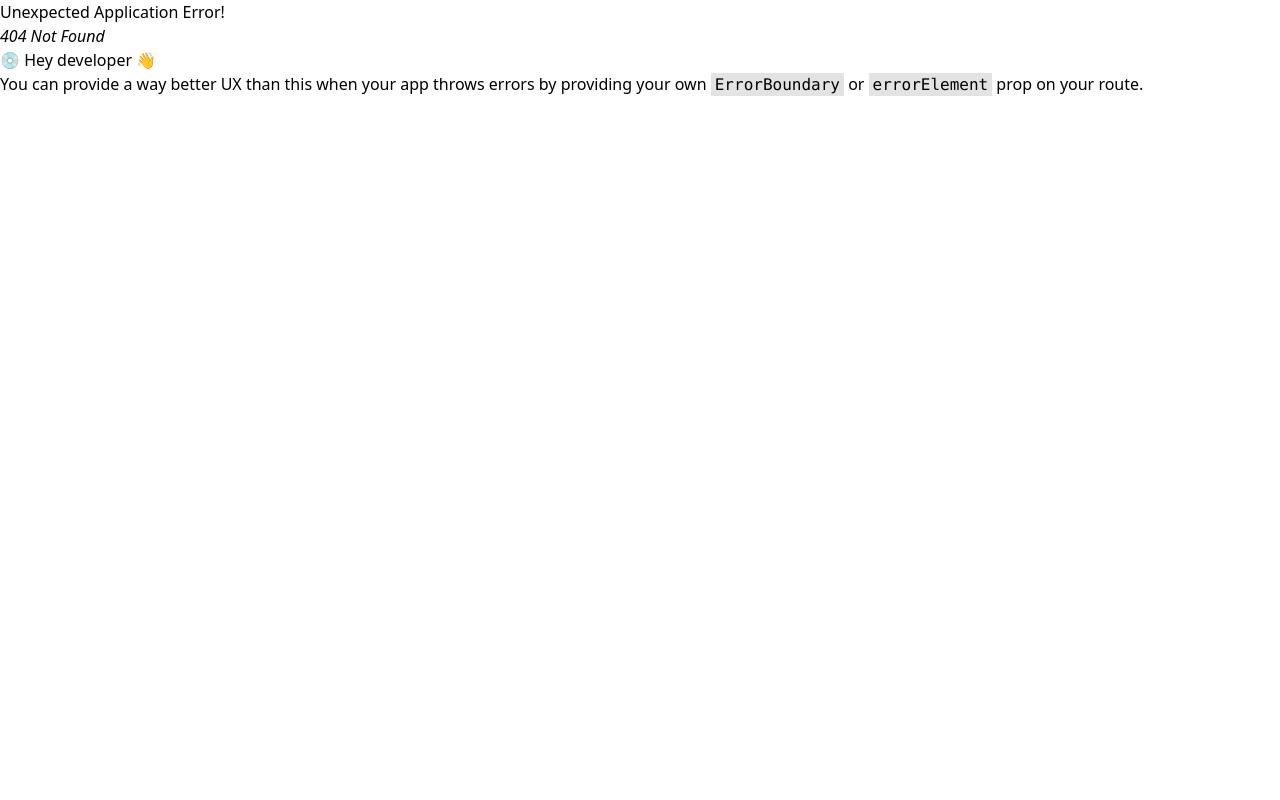
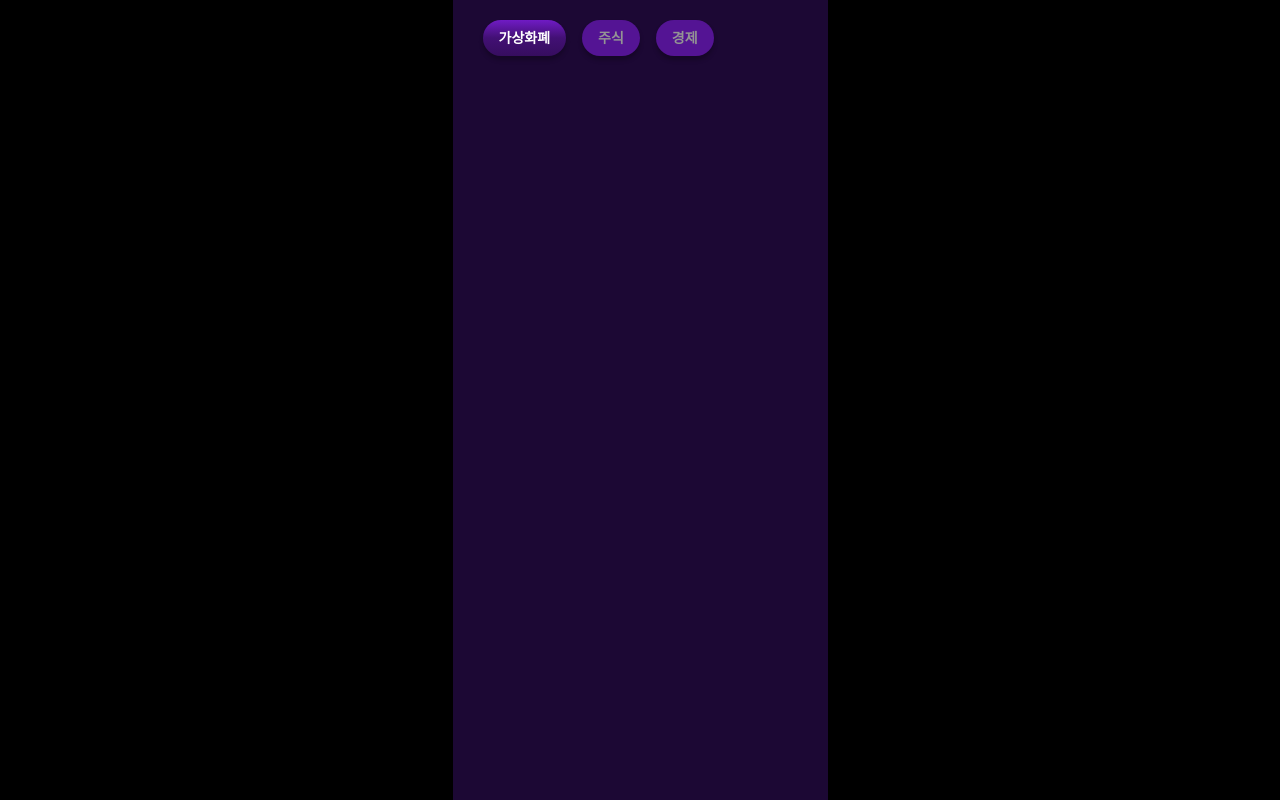
Before and after one commit to Chaemin-L/bitrics_FE, a React (Create React App) app: page /news in a window 1280 px wide. Before the commit this address had no page. Built offline with nearby package versions, Linux system fonts and the light colour scheme.

Commit message:
feat: FilteringHeader 마크업 구현

```diff
--- /dev/null
+++ b/src/components/news/FilteringHeader.tsx
@@ -0,0 +1,32 @@
+import { Dispatch, SetStateAction } from "react";
+import clsx from "clsx";
+
+interface Props {
+  keywords: { key: string; label: string }[];
+  selected: string;
+  setSelected: Dispatch<SetStateAction<string>>;
+}
+const FilteringHeader = (props: Props) => {
+  const { keywords, selected, setSelected } = props;
+
+  return (
+    <div className="flex flex-row gap-4 flex-wrap">
+      {keywords.map((keyword) => (
+        <div
+          key={keyword.key}
+          className={clsx(
+            `rounded-[20px] w-fit  px-4 py-2 shadow-sm  text-sm cursor-pointer  font-bold   `,
+            keyword.key === selected
+              ? "from-purple-400 via-[#421074] to-[#360D5F] bg-gradient-to-b text-white"
+              : "text-contrast-300 bg-purple-500"
+          )}
+          onClick={() => setSelected(keyword.key)}
+        >
+          {keyword.label}
+        </div>
+      ))}
+    </div>
+  );
+};
+
+export default FilteringHeader;
--- a/src/layouts/global.tsx
+++ b/src/layouts/global.tsx
@@ -2,9 +2,11 @@ import { Outlet } from "react-router-dom";
 
 const GlobalLayout = () => {
   return (
-    <>
-      <Outlet />
-    </>
+    <div className="bg-black h-screen ">
+      <div className="max-w-[375px] m-auto px-[30px] py-5 bg-purple-700 h-full overflow-x-hidden">
+        <Outlet />
+      </div>
+    </div>
   );
 };
 
--- a/src/pages/Landing/index.tsx
+++ b/src/pages/Landing/index.tsx
@@ -1,4 +1,4 @@
-import Test from "@/components/Landing/test";
+import Test from "@/components/landing/test";
 
 const LandingPage = () => {
   return (
--- /dev/null
+++ b/src/pages/news/index.tsx
@@ -0,0 +1,22 @@
+import FilteringHeader from "@/components/news/FilteringHeader";
+import { useState } from "react";
+
+const NewsPage = () => {
+  const [selected, setSelected] = useState("crypto");
+  const keywords = [
+    { key: "crypto", label: "가상화폐" },
+    { key: "stock", label: "주식" },
+    { key: "economy", label: "경제" },
+  ];
+  return (
+    <div>
+      <FilteringHeader
+        keywords={keywords}
+        selected={selected}
+        setSelected={setSelected}
+      />
+    </div>
+  );
+};
+
+export default NewsPage;
--- a/src/style/global.css
+++ b/src/style/global.css
@@ -1 +1,10 @@
 /** global 스타일링 */
+:root,
+* {
+  margin: 0;
+  padding: 0;
+}
+
+body {
+  background-color: #1c0834;
+}
```
Also changed, not shown: src/router/index.tsx (+6 -1 lines).
